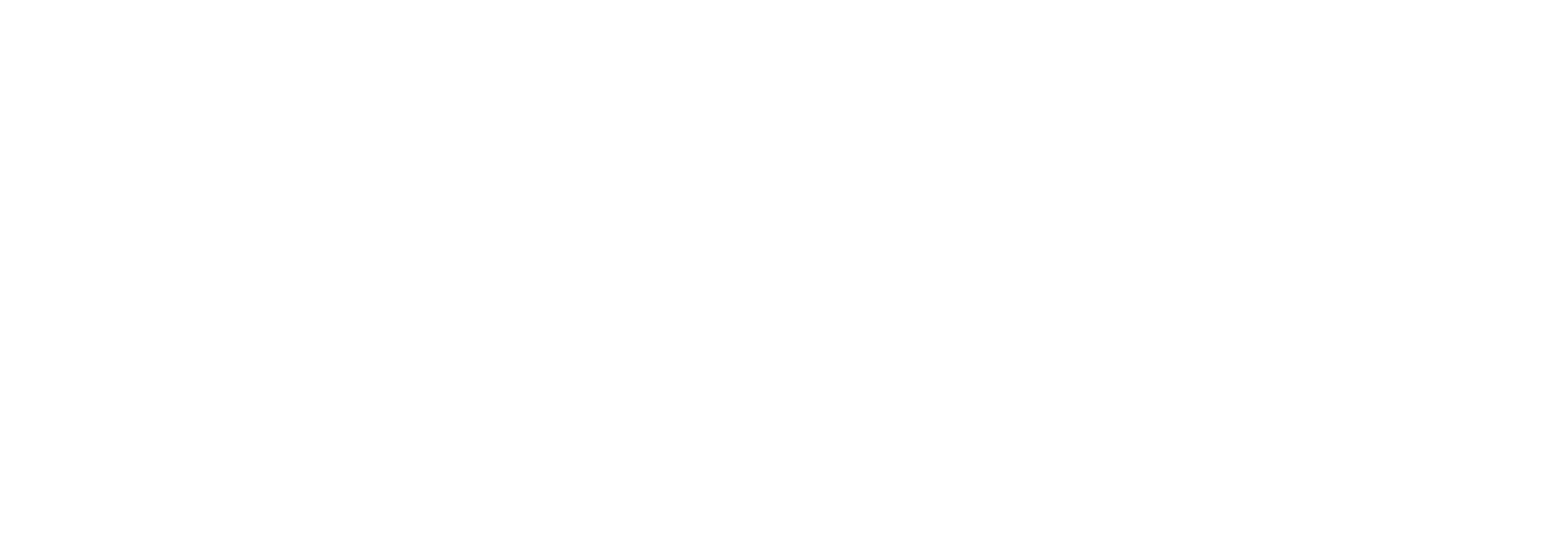
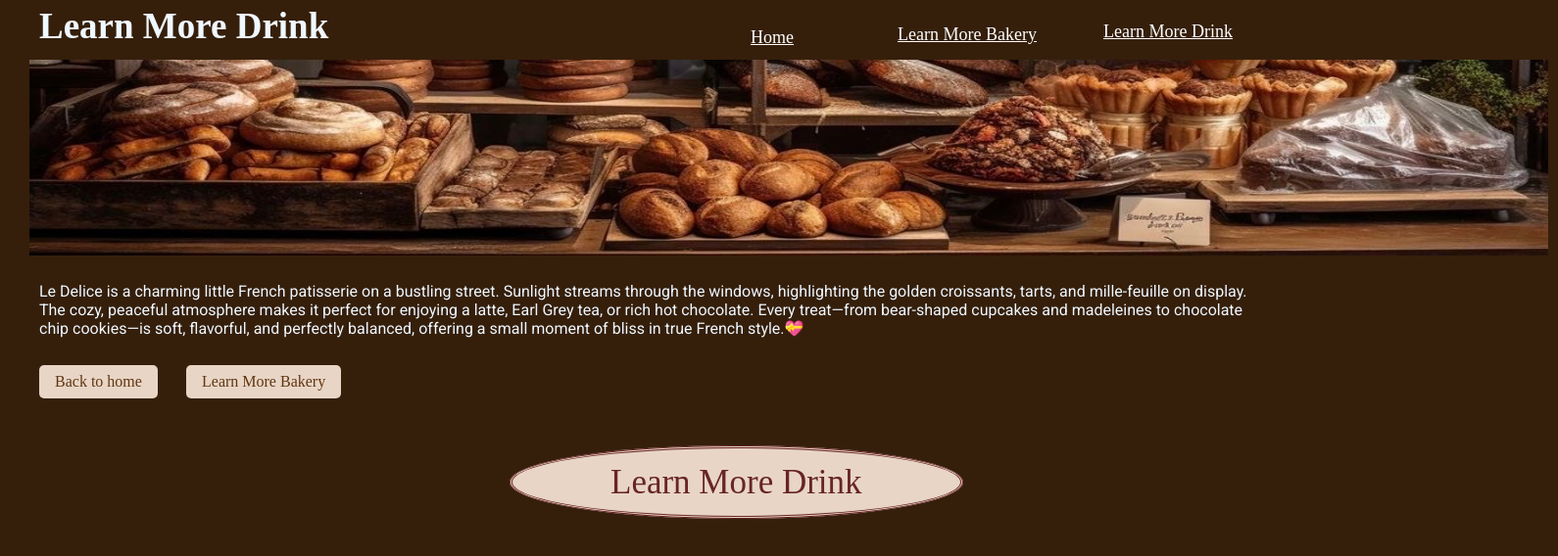
Before and after one commit to fair-ry/6809650135_MyShop, a plain HTML site: page my2ndcategory.html in a window 1280 px wide. Shown: the whole page at 98% size, 1590 px wide, since content can reach past the window. Drawn offline with Linux system fonts and the light colour scheme; a web font is replaced by a local one.

Commit message:
commit4_the top part of page3 is learn more bakery

```diff
--- a/my2ndcategory.html
+++ b/my2ndcategory.html
@@ -0,0 +1,35 @@
+<!DOCTYPE html>
+<html lang="en">
+<head>
+    <meta charset="UTF-8">
+    <meta name="viewport" content="width=device-width, initial-scale=1.0">
+    <title>My 2nd Category</title>
+    <link rel="stylesheet" href="mystyle.css">
+</head>
+<body>
+    <body class="page2" >
+
+    <a href="index.html" class="main">Home</a>
+    <a href="my1stcategory.html" class="secondary">Learn More Bakery</a>
+    <a href="my2ndcategory.html" class="water">Learn More Drink</a>
+
+     <img id="ground" src="resources/morebread.jpg" alt="A Lot Bread" title="This is a Bread">
+    <h1 class="my2">Learn More Drink</h1>
+
+    <p class="textt">
+        Le Delice is a charming little French patisserie on a bustling street. Sunlight streams through the windows,
+        highlighting the golden croissants, tarts, and mille-feuille on display. The cozy, peaceful atmosphere makes it
+        perfect for enjoying a latte, Earl Grey tea, or rich hot chocolate. Every treat—from bear-shaped cupcakes and
+        madeleines to chocolate chip cookies—is soft, flavorful, and perfectly balanced, offering a small moment of bliss
+        in true French style.💝
+    </p>
+
+    <p> <a href="index.html" class="lovery">Back to home</a> </p>
+
+    <p> <a href="my1stcategory.html" class="fooddrink">Learn More Bakery</a> </p>
+
+    <p> <a class="moredrink"> Learn More Drink</a> </p>
+
+
+</body>
+</html>
--- a/mystyle.css
+++ b/mystyle.css
@@ -752,3 +752,80 @@ body.home{
         .textcroissant{
             color: black;
         }
+
+        /* my2 */
+         body.page2 {
+            background-color: rgb(53, 31, 11);
+            background-size: cover;
+            padding: 20px;
+            margin: 0;
+            min-height: 100vh;
+            width: 100%;
+            max-width: 1480px;
+            overflow-x: hidden;
+        }
+
+         #ground{
+            width: 1550px;
+            height: 200px;
+            padding: 10px;
+            margin-top: -80px;
+        }
+
+        .my2{
+            color: aliceblue;
+            font-size: 37px;
+            font-family: Ribeye;
+            margin-top: -290px;
+            padding: 20px;
+        }
+
+        .textt{
+            color: aliceblue;
+            font-size: 16px;
+            font-family: Roboto;
+            margin-top: 200px;
+            padding: 20px;
+        }
+
+        .lovery{
+            display: inline-block;
+            padding: 8px 16px;
+            background-color: rgb(232, 213, 197);
+            color: rgb(96, 54, 18);
+            text-decoration: none;
+            border-radius: 5px;
+            margin-top: -100px;
+            margin-left: 20px;
+        }
+        .lovery:hover{
+            background-color: aliceblue;
+            padding: -20px;
+        }
+
+        .fooddrink{
+            display: inline-block;
+            padding: 8px 16px;
+            background-color: rgb(232, 213, 197);
+            color: rgb(96, 54, 18);
+            text-decoration: none;
+            border-radius: 5px;
+            transform: translateY(-50px);
+            margin-left: 170px;
+        }
+        .fooddrink:hover{
+            background-color: aliceblue;
+            padding: -20px;
+        }
+
+          .moredrink{
+            font-size: 35px;
+            margin-left: 500px;
+            color: #682525;
+            border: double;
+            background-color: rgb(232, 213, 197);
+            padding: 15px;
+            padding-left: 100px;
+            padding-right: 100px;
+            border-radius: 50%;
+        }
```
